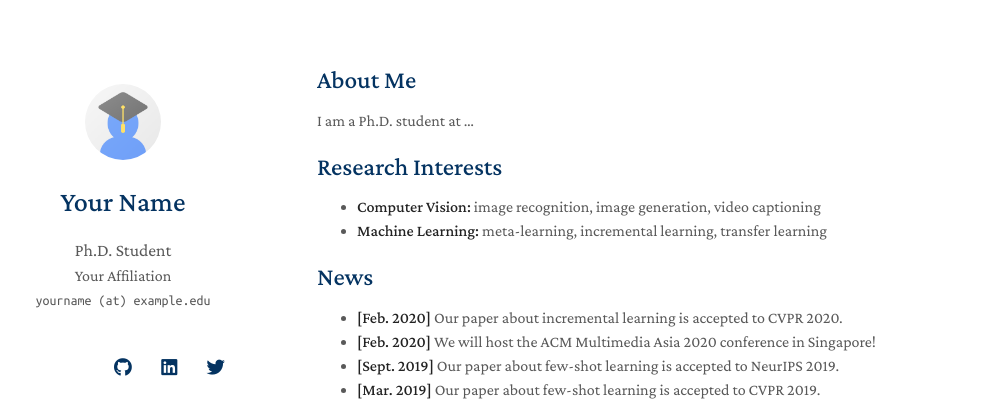
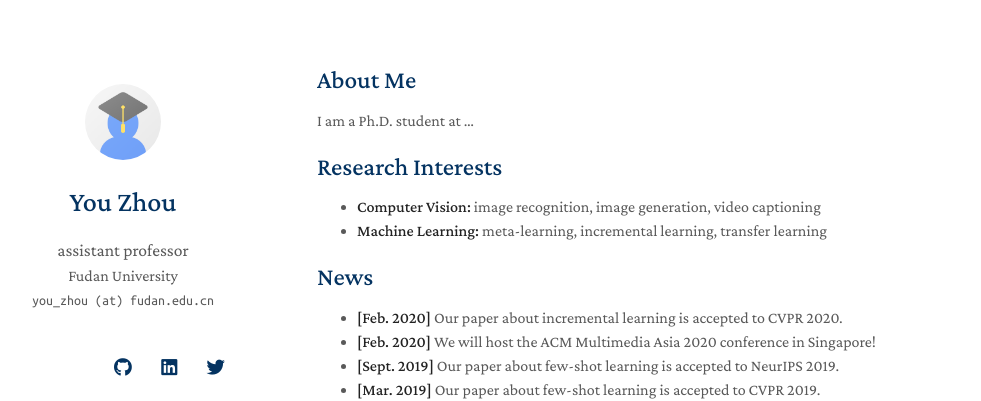
Before and after one commit to youzhoutravel/homepage1, a Jekyll site: the page built from index.md, in a window 1280 px wide. Shown: the top 401 px of the page, without its empty margins (153-1134 px from the left). Built offline with Jekyll 4.4.1, drawn with Linux system fonts in a browser that asks for light colours; nearby versions of some CDN libraries; a style sheet for code colours, icons or effects is not loaded; our own code applies the rules of GitHub Pages for plain Markdown files.

Commit message:
Update _config.yml

```diff
--- a/_config.yml
+++ b/_config.yml
@@ -1,8 +1,8 @@
 # Basic Information
-title: Your Name
-position: Ph.D. Student
-affiliation: Your Affiliation
-email: yourname (at) example.edu
+title: You Zhou
+position: assistant professor
+affiliation: Fudan University
+email: you_zhou (at) fudan.edu.cn
 
 # Search Engine Optimization (SEO)
 # The following information is used to improve the website traffic from search engines, e.g., Google.
@@ -12,7 +12,7 @@ canonical: https://minimal-light-theme.yliu.me/
 
 # Links
 # If you don't need one of them, you may delete the corresponding line.
-google_scholar: https://scholar.google.com/
+google_scholar: https://scholar.google.com/citations?user=oQ_tbtYAAAAJ&hl=en
 cv_link: assets/files/curriculum_vitae.pdf
 github_link: https://github.com/
 linkedin: https://www.linkedin.com/
```
